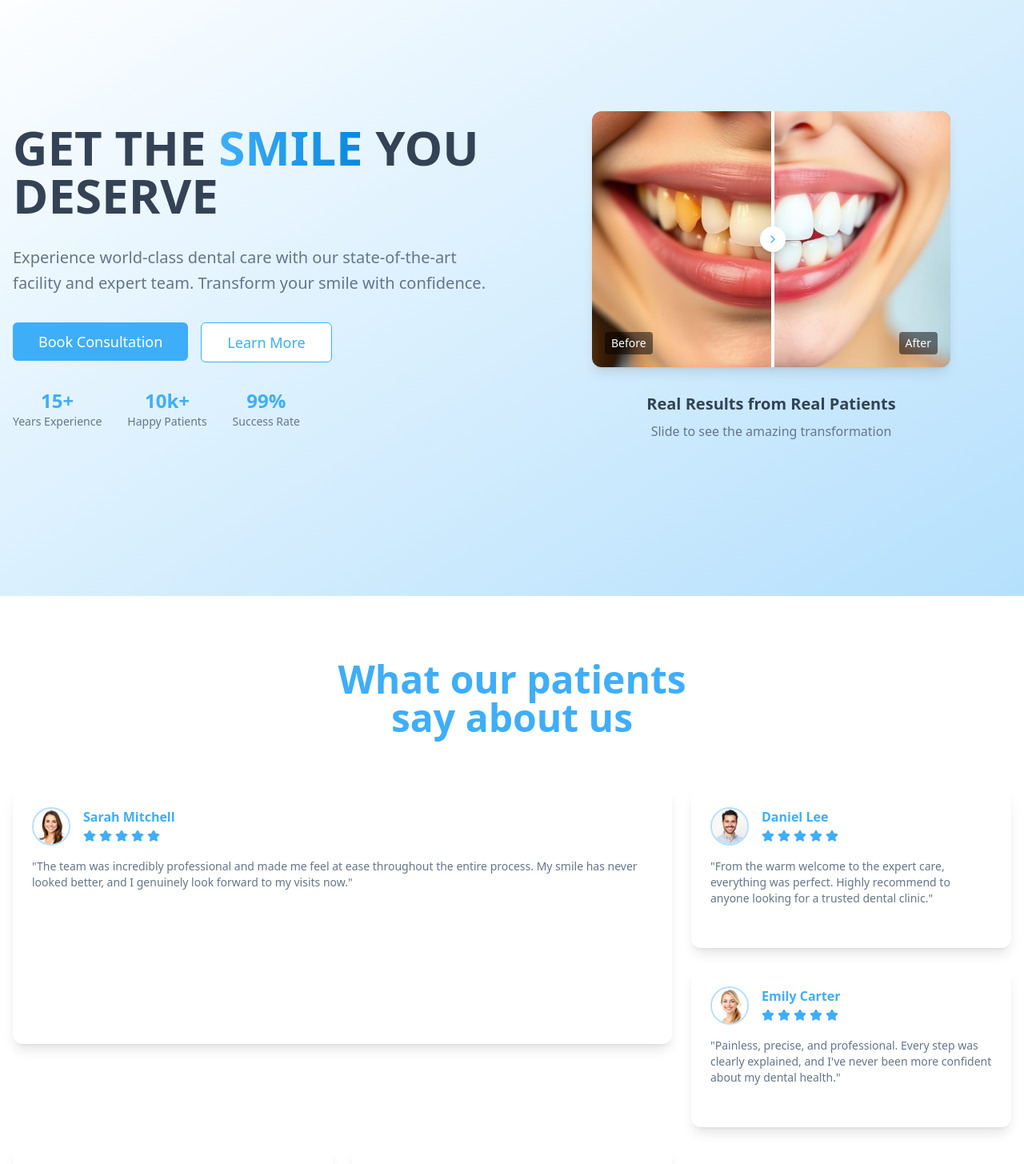
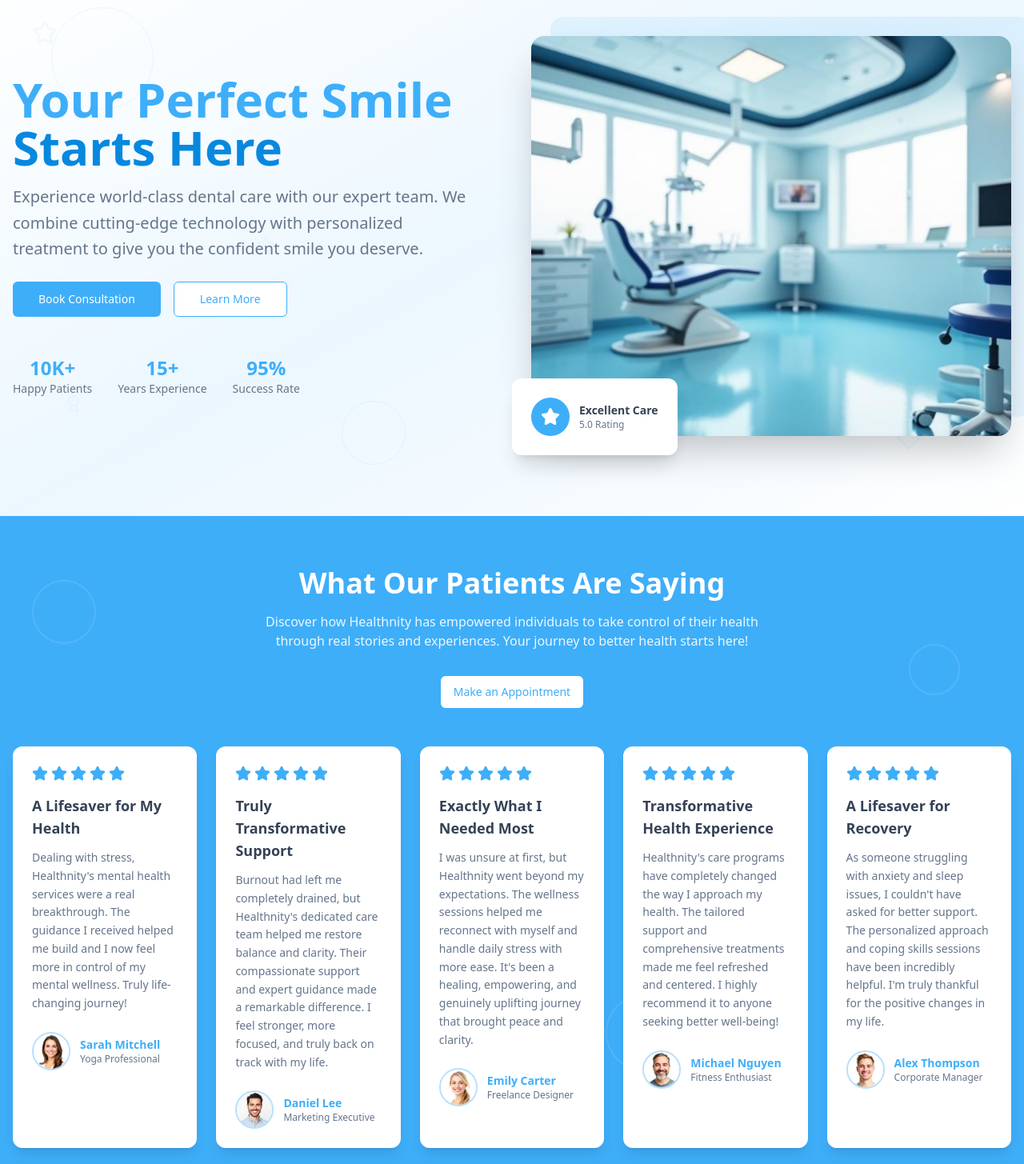
Before and after one commit to anish12349935/smile-reveal-website-38, a React (Vite) app: page / in a window 1280 px wide. Shown: the part 120-1575 px from the top of the page at 80% size. Built offline with nearby package versions, Linux system fonts and the light colour scheme.

Commit message:
Refactor: Improve site design and review section
- Redesigned the review section to match the provided image.
- Enhanced the overall site design by adding icons and improving the background.
- Adjusted spacing in the hero section.

```diff
--- /dev/null
+++ b/src/components/DecorativeBackground.tsx
@@ -0,0 +1,23 @@
+
+import { Star, Circle, Triangle } from 'lucide-react';
+
+interface DecorativeBackgroundProps {
+  variant?: 'primary' | 'secondary' | 'subtle';
+  className?: string;
+}
+
+const DecorativeBackground = ({ variant = 'subtle', className = '' }: DecorativeBackgroundProps) => {
+  const opacity = variant === 'primary' ? 'opacity-10' : variant === 'secondary' ? 'opacity-5' : 'opacity-5';
+
+  return (
+    <div className={`absolute inset-0 ${opacity} pointer-events-none ${className}`}>
+      <Star className="absolute top-20 left-10 w-6 h-6 text-primary animate-pulse" style={{ animationDelay: '0s' }} />
+      <Circle className="absolute top-40 right-20 w-8 h-8 text-primary animate-pulse" style={{ animationDelay: '2s' }} />
+      <Star className="absolute bottom-32 left-1/4 w-5 h-5 text-primary animate-pulse" style={{ animationDelay: '1s' }} />
+      <Circle className="absolute bottom-20 right-1/3 w-7 h-7 text-primary animate-pulse" style={{ animationDelay: '3s' }} />
+      <Star className="absolute top-1/2 left-1/2 w-4 h-4 text-primary animate-pulse" style={{ animationDelay: '1.5s' }} />
+    </div>
+  );
+};
+
+export default DecorativeBackground;
--- a/src/components/HeroSection.tsx
+++ b/src/components/HeroSection.tsx
@@ -1,131 +1,94 @@
 
-import { useState } from 'react';
 import { Button } from '@/components/ui/button';
-import { ChevronRight } from 'lucide-react';
-import heroImage from '@/assets/dental-hero.jpg';
-import beforeTeeth from '@/assets/before-teeth.jpg';
-import afterTeeth from '@/assets/after-teeth.jpg';
-
-const BeforeAfterSlider = () => {
-  const [sliderPosition, setSliderPosition] = useState(50);
-
-  const handleSliderChange = (e: React.ChangeEvent<HTMLInputElement>) => {
-    setSliderPosition(Number(e.target.value));
-  };
-
-  return (
-    <div className="relative w-full max-w-md mx-auto overflow-hidden rounded-xl shadow-lg">
-      <div className="relative h-80">
-        {/* Before Image */}
-        <img
-          src={beforeTeeth}
-          alt="Before treatment"
-          className="absolute inset-0 w-full h-full object-cover"
-        />
-
-        {/* After Image with clip-path */}
-        <img
-          src={afterTeeth}
-          alt="After treatment"
-          className="absolute inset-0 w-full h-full object-cover"
-          style={{
-            clipPath: `polygon(${sliderPosition}% 0%, 100% 0%, 100% 100%, ${sliderPosition}% 100%)`
-          }}
-        />
-
-        {/* Slider Line */}
-        <div
-          className="absolute top-0 bottom-0 w-1 bg-white shadow-lg"
-          style={{ left: `${sliderPosition}%` }}
-        >
-          <div className="absolute top-1/2 left-1/2 transform -translate-x-1/2 -translate-y-1/2 w-8 h-8 bg-white rounded-full shadow-lg flex items-center justify-center">
-            <ChevronRight className="w-4 h-4 text-primary" />
-          </div>
-        </div>
-
-        {/* Range Input */}
-        <input
-          type="range"
-          min="0"
-          max="100"
-          value={sliderPosition}
-          onChange={handleSliderChange}
-          className="absolute inset-0 w-full h-full opacity-0 cursor-pointer z-10"
-        />
-
-        {/* Labels */}
-        <div className="absolute bottom-4 left-4 bg-black bg-opacity-50 text-white px-2 py-1 rounded text-sm">
-          Before
-        </div>
-        <div className="absolute bottom-4 right-4 bg-black bg-opacity-50 text-white px-2 py-1 rounded text-sm">
-          After
-        </div>
-      </div>
-    </div>
-  );
-};
+import { Star, Shield, Award, Heart } from 'lucide-react';
+import dentalHero from '@/assets/dental-hero.jpg';
 
 const HeroSection = () => {
   return (
-    <section id="home" className="relative h-[800px] bg-gradient-to-br from-background to-dental-blue-light flex items-center">
-      <div className="container mx-auto px-4">
-        <div className="grid grid-cols-1 lg:grid-cols-2 gap-12 items-center">
-          {/* Left Content */}
-          <div className="space-y-8 animate-slide-up">
-            <h1 className="text-5xl lg:text-6xl font-bold text-foreground leading-tight animate-fade-in">
-              GET THE{" "}
-              <span className="text-primary bg-gradient-to-r from-primary to-dental-blue-dark bg-clip-text text-transparent">
-                SMILE
-              </span>{" "}
-              YOU DESERVE
-            </h1>
+    <section className="relative h-[700px] bg-gradient-to-br from-background via-dental-blue-light/20 to-background overflow-hidden">
+      {/* Background decorative elements */}
+      <div className="absolute inset-0 opacity-5">
+        <Star className="absolute top-20 left-10 w-8 h-8 text-primary" />
+        <Shield className="absolute top-32 right-20 w-10 h-10 text-primary" />
+        <Award className="absolute bottom-32 left-20 w-6 h-6 text-primary" />
+        <Heart className="absolute bottom-20 right-32 w-8 h-8 text-primary" />
+        <Star className="absolute top-1/2 left-1/4 w-6 h-6 text-primary" />
+        <Shield className="absolute top-1/3 right-1/3 w-8 h-8 text-primary" />
+      </div>
 
-            <p className="text-xl text-dental-gray leading-relaxed animate-fade-in" style={{ animationDelay: '0.2s' } as any}>
-              Experience world-class dental care with our state-of-the-art facility
-              and expert team. Transform your smile with confidence.
-            </p>
+      {/* Background pattern */}
+      <div className="absolute inset-0 opacity-10">
+        <div className="absolute top-16 left-16 w-32 h-32 border border-primary rounded-full"></div>
+        <div className="absolute top-1/2 right-16 w-24 h-24 border border-primary rounded-full"></div>
+        <div className="absolute bottom-16 left-1/3 w-20 h-20 border border-primary rounded-full"></div>
+      </div>
 
-            <div className="flex flex-col sm:flex-row gap-4 animate-fade-in" style={{ animationDelay: '0.4s' } as any}>
-              <Button size="lg" className="text-lg px-8 py-6 bg-primary hover:bg-dental-blue-dark hover-scale">
+      <div className="container mx-auto px-4 h-full flex items-center">
+        <div className="grid grid-cols-1 lg:grid-cols-2 gap-12 items-center w-full">
+          {/* Left content */}
+          <div className="space-y-6 animate-fade-in">
+            <div className="space-y-4">
+              <h1 className="text-4xl md:text-5xl lg:text-6xl font-bold text-primary leading-tight">
+                Your Perfect Smile
+                <span className="block text-dental-blue-dark">Starts Here</span>
+              </h1>
+              <p className="text-xl text-dental-gray leading-relaxed max-w-xl">
+                Experience world-class dental care with our expert team. We combine
+                cutting-edge technology with personalized treatment to give you the
+                confident smile you deserve.
+              </p>
+            </div>
+
+            <div className="flex flex-col sm:flex-row gap-4">
+              <Button size="lg" className="bg-primary hover:bg-dental-blue-dark">
                 Book Consultation
               </Button>
-              <Button
-                variant="outline"
-                size="lg"
-                className="text-lg px-8 py-6 border-primary text-primary hover:bg-primary hover:text-white hover-scale"
-              >
+              <Button size="lg" variant="outline" className="border-primary text-primary hover:bg-primary hover:text-white">
                 Learn More
               </Button>
             </div>
 
-            <div className="flex items-center space-x-8 text-dental-gray animate-bounce-in" style={{ animationDelay: '0.6s' } as any}>
+            {/* Stats */}
+            <div className="flex items-center space-x-8 pt-6">
+              <div className="text-center">
+                <div className="text-2xl font-bold text-primary">10K+</div>
+                <div className="text-sm text-dental-gray">Happy Patients</div>
+              </div>
               <div className="text-center">
                 <div className="text-2xl font-bold text-primary">15+</div>
-                <div className="text-sm">Years Experience</div>
+                <div className="text-sm text-dental-gray">Years Experience</div>
               </div>
               <div className="text-center">
-                <div className="text-2xl font-bold text-primary">10k+</div>
-                <div className="text-sm">Happy Patients</div>
-              </div>
-              <div className="text-center">
-                <div className="text-2xl font-bold text-primary">99%</div>
-                <div className="text-sm">Success Rate</div>
+                <div className="text-2xl font-bold text-primary">95%</div>
+                <div className="text-sm text-dental-gray">Success Rate</div>
               </div>
             </div>
           </div>
 
-          {/* Right Content - Before/After Slider */}
-          <div className="relative animate-scale-in" style={{ animationDelay: '0.3s' } as any}>
-            <BeforeAfterSlider />
+          {/* Right content - Hero image */}
+          <div className="relative animate-fade-in">
+            <div className="relative z-10">
+              <img
+                src={dentalHero}
+                alt="Modern dental clinic"
+                className="rounded-2xl shadow-2xl w-full h-[500px] object-cover"
+              />
+              {/* Floating card */}
+              <div className="absolute -bottom-6 -left-6 bg-white p-6 rounded-xl shadow-xl">
+                <div className="flex items-center space-x-3">
+                  <div className="w-12 h-12 bg-primary rounded-full flex items-center justify-center">
+                    <Star className="w-6 h-6 text-white fill-current" />
+                  </div>
+                  <div>
+                    <div className="text-sm font-semibold text-foreground">Excellent Care</div>
+                    <div className="text-xs text-dental-gray">5.0 Rating</div>
+                  </div>
+                </div>
+              </div>
+            </div>
 
-            <div className="mt-8 text-center animate-fade-in" style={{ animationDelay: '0.8s' } as any}>
-              <h3 className="text-xl font-semibold text-foreground mb-2">
-                Real Results from Real Patients
-              </h3>
-              <p className="text-dental-gray">
-                Slide to see the amazing transformation
-              </p>
-            </div>
+            {/* Background decoration */}
+            <div className="absolute -top-6 -right-6 w-full h-full bg-primary/10 rounded-2xl -z-10"></div>
           </div>
         </div>
       </div>
--- a/src/components/ReviewsSection.tsx
+++ b/src/components/ReviewsSection.tsx
@@ -5,104 +5,96 @@ import patient2 from '@/assets/patient-2.jpg';
 import patient3 from '@/assets/patient-3.jpg';
 import patient4 from '@/assets/patient-4.jpg';
 import patient5 from '@/assets/patient-5.jpg';
+import { Button } from '@/components/ui/button';
 
 const reviews = [
   {
     id: 1,
     name: "Sarah Mitchell",
     rating: 5,
-    comment: "The team was incredibly professional and made me feel at ease throughout the entire process. My smile has never looked better, and I genuinely look forward to my visits now.",
+    title: "A Lifesaver for My Health",
+    comment: "Dealing with stress, Healthnity's mental health services were a real breakthrough. The guidance I received helped me build and I now feel more in control of my mental wellness. Truly life-changing journey!",
     image: patient1,
-    size: "large"
+    profession: "Yoga Professional"
   },
   {
     id: 2,
     name: "Daniel Lee",
     rating: 5,
-    comment: "From the warm welcome to the expert care, everything was perfect. Highly recommend to anyone looking for a trusted dental clinic.",
+    title: "Truly Transformative Support",
+    comment: "Burnout had left me completely drained, but Healthnity's dedicated care team helped me restore balance and clarity. Their compassionate support and expert guidance made a remarkable difference. I feel stronger, more focused, and truly back on track with my life.",
     image: patient2,
-    size: "medium"
+    profession: "Marketing Executive"
   },
   {
     id: 3,
     name: "Emily Carter",
     rating: 5,
-    comment: "Painless, precise, and professional. Every step was clearly explained, and I've never been more confident about my dental health.",
+    title: "Exactly What I Needed Most",
+    comment: "I was unsure at first, but Healthnity went beyond my expectations. The wellness sessions helped me reconnect with myself and handle daily stress with more ease. It's been a healing, empowering, and genuinely uplifting journey that brought peace and clarity.",
     image: patient3,
-    size: "small"
+    profession: "Freelance Designer"
   },
   {
     id: 4,
     name: "Michael Nguyen",
     rating: 5,
-    comment: "Beautifully designed space and even better service. You can tell they truly care about their patients, and that personal touch makes all the difference.",
+    title: "Transformative Health Experience",
+    comment: "Healthnity's care programs have completely changed the way I approach my health. The tailored support and comprehensive treatments made me feel refreshed and centered. I highly recommend it to anyone seeking better well-being!",
     image: patient4,
-    size: "small"
+    profession: "Fitness Enthusiast"
   },
   {
     id: 5,
     name: "Alex Thompson",
     rating: 5,
-    comment: "Outstanding experience from start to finish. The technology is impressive and the results speak for themselves.",
+    title: "A Lifesaver for Recovery",
+    comment: "As someone struggling with anxiety and sleep issues, I couldn't have asked for better support. The personalized approach and coping skills sessions have been incredibly helpful. I'm truly thankful for the positive changes in my life.",
     image: patient5,
-    size: "tall"
+    profession: "Corporate Manager"
   }
 ];
 
 const StarRating = ({ rating }: { rating: number }) => {
   return (
-    <div className="flex space-x-1">
+    <div className="flex space-x-1 mb-4">
       {[...Array(5)].map((_, i) => (
         <Star
           key={i}
-          className={`w-4 h-4 ${
-            i < rating ? 'text-primary fill-current' : 'text-gray-300'
-          }`}
+          className="w-5 h-5 text-primary fill-current"
         />
       ))}
     </div>
   );
 };
 
-const ReviewCard = ({ review, index }: { review: any; index: number }) => {
-  const getSizeClasses = (size: string) => {
-    switch (size) {
-      case 'large':
-        return 'md:col-span-2 md:row-span-2 h-[280px] md:h-[320px]';
-      case 'tall':
-        return 'md:col-span-1 md:row-span-2 h-[280px] md:h-[320px]';
-      case 'medium':
-        return 'md:col-span-1 md:row-span-1 h-[240px] md:h-[200px]';
-      case 'small':
-        return 'md:col-span-1 md:row-span-1 h-[240px] md:h-[200px]';
-      default:
-        return 'md:col-span-1 md:row-span-1 h-[240px] md:h-[200px]';
-    }
-  };
+const ReviewCard = ({ review }: { review: any }) => {
+  return (
+    <div className="bg-white rounded-xl p-6 shadow-lg hover:shadow-xl transition-shadow duration-300 h-full">
+      <StarRating rating={review.rating} />
 
-  return (
-    <div
-      className={`bg-white rounded-xl p-4 md:p-6 shadow-lg hover-lift animate-fade-in stagger-animation ${getSizeClasses(review.size)}`}
-      style={{ '--stagger': index } as any}
-    >
-      <div className="flex flex-col h-full">
-        <div className="flex items-start space-x-3 md:space-x-4 mb-3 md:mb-4">
-          <img
-            src={review.image}
-            alt={review.name}
-            className="w-10 h-10 md:w-12 md:h-12 rounded-full object-cover border-2 border-dental-blue-light flex-shrink-0"
-          />
-          <div className="flex-1 min-w-0">
-            <h4 className="font-semibold text-primary text-sm md:text-base mb-1">
-              {review.name}
-            </h4>
-            <StarRating rating={review.rating} />
-          </div>
+      <h3 className="text-lg font-semibold text-foreground mb-3">
+        {review.title}
+      </h3>
+
+      <p className="text-dental-gray leading-relaxed text-sm mb-6">
+        {review.comment}
+      </p>
+
+      <div className="flex items-center space-x-3 mt-auto">
+        <img
+          src={review.image}
+          alt={review.name}
+          className="w-12 h-12 rounded-full object-cover border-2 border-dental-blue-light"
+        />
+        <div>
+          <h4 className="font-semibold text-primary text-sm">
+            {review.name}
+          </h4>
+          <p className="text-xs text-dental-gray">
+            {review.profession}
+          </p>
         </div>
-
-        <p className="text-dental-gray leading-relaxed text-xs md:text-sm flex-1">
-          "{review.comment}"
-        </p>
       </div>
     </div>
   );
@@ -110,18 +102,33 @@ const ReviewCard = ({ review, index }: { review: any; index: number }) => {
 
 const ReviewsSection = () => {
   return (
-    <section className="py-16 md:py-20 bg-background">
-      <div className="container mx-auto px-4">
-        <div className="text-center mb-12 md:mb-16 animate-slide-up">
-          <h2 className="text-3xl md:text-4xl lg:text-5xl font-bold text-primary mb-4">
-            What our patients<br />say about us
+    <section className="py-16 bg-primary relative overflow-hidden">
+      {/* Background decorative elements */}
+      <div className="absolute inset-0 opacity-10">
+        <div className="absolute top-20 left-10 w-20 h-20 border-2 border-white rounded-full"></div>
+        <div className="absolute top-40 right-20 w-16 h-16 border-2 border-white rounded-full"></div>
+        <div className="absolute bottom-20 left-1/4 w-12 h-12 border-2 border-white rounded-full"></div>
+        <div className="absolute bottom-40 right-1/3 w-24 h-24 border-2 border-white rounded-full"></div>
+      </div>
+
+      <div className="container mx-auto px-4 relative z-10">
+        <div className="text-center mb-12">
+          <h2 className="text-3xl md:text-4xl font-bold text-white mb-4">
+            What Our Patients Are Saying
           </h2>
+          <p className="text-white/90 max-w-2xl mx-auto mb-8">
+            Discover how Healthnity has empowered individuals to take control of their
+            health through real stories and experiences. Your journey to better health
+            starts here!
+          </p>
+          <Button variant="secondary" className="bg-white text-primary hover:bg-white/90">
+            Make an Appointment
+          </Button>
         </div>
 
-        {/* Mobile: Simple single column, Desktop: Masonry Grid */}
-        <div className="grid grid-cols-1 md:grid-cols-2 lg:grid-cols-3 gap-4 md:gap-6 max-w-7xl mx-auto auto-rows-min">
-          {reviews.map((review, index) => (
-            <ReviewCard key={review.id} review={review} index={index} />
+        <div className="grid grid-cols-1 md:grid-cols-2 lg:grid-cols-3 xl:grid-cols-5 gap-6 max-w-7xl mx-auto">
+          {reviews.map((review) => (
+            <ReviewCard key={review.id} review={review} />
           ))}
         </div>
       </div>
--- a/src/index.css
+++ b/src/index.css
@@ -122,6 +122,10 @@ All colors MUST be HSL.
 
   body {
     @apply bg-background text-foreground;
+    background-image:
+      radial-gradient(circle at 20% 80%, hsl(var(--dental-blue-light) / 0.05) 0%, transparent 50%),
+      radial-gradient(circle at 80% 20%, hsl(var(--primary) / 0.05) 0%, transparent 50%),
+      radial-gradient(circle at 40% 40%, hsl(var(--dental-blue-light) / 0.03) 0%, transparent 50%);
   }
 }
 
--- a/src/pages/Index.tsx
+++ b/src/pages/Index.tsx
@@ -1,3 +1,4 @@
+
 import Navbar from '@/components/Navbar';
 import HeroSection from '@/components/HeroSection';
 import ReviewsSection from '@/components/ReviewsSection';
@@ -7,18 +8,31 @@ import ContactForm from '@/components/ContactForm';
 import BeforeAfterSection from '@/components/BeforeAfterSection';
 import TeamSection from '@/components/TeamSection';
 import Footer from '@/components/Footer';
+import DecorativeBackground from '@/components/DecorativeBackground';
 
 const Index = () => {
   return (
-    <div className="min-h-screen">
+    <div className="min-h-screen relative">
       <Navbar />
       <HeroSection />
       <ReviewsSection />
-      <FAQSection />
-      <FeaturesSection />
+      <div className="relative">
+        <DecorativeBackground variant="subtle" />
+        <FAQSection />
+      </div>
+      <div className="relative">
+        <DecorativeBackground variant="subtle" />
+        <FeaturesSection />
+      </div>
       <ContactForm />
-      <BeforeAfterSection />
-      <TeamSection />
+      <div className="relative">
+        <DecorativeBackground variant="subtle" />
+        <BeforeAfterSection />
+      </div>
+      <div className="relative">
+        <DecorativeBackground variant="subtle" />
+        <TeamSection />
+      </div>
       <Footer />
     </div>
   );
```
